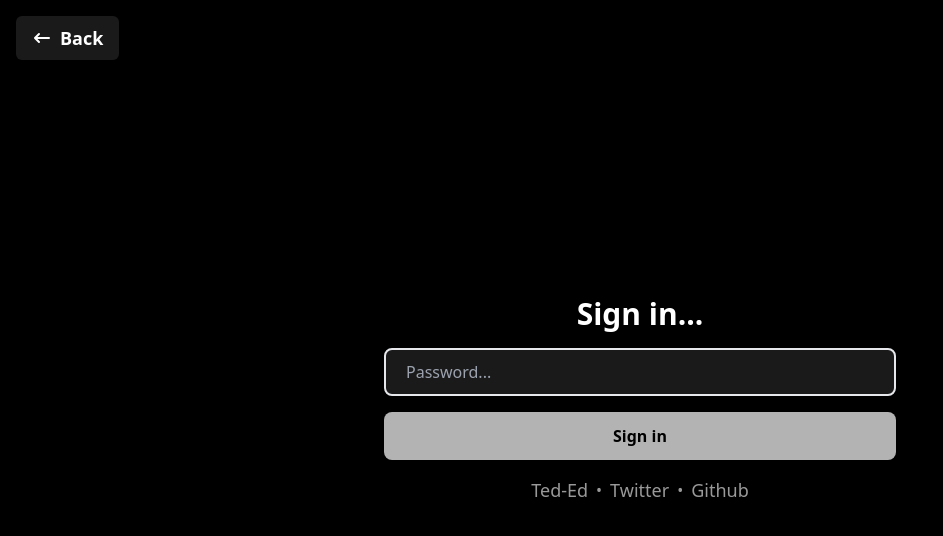
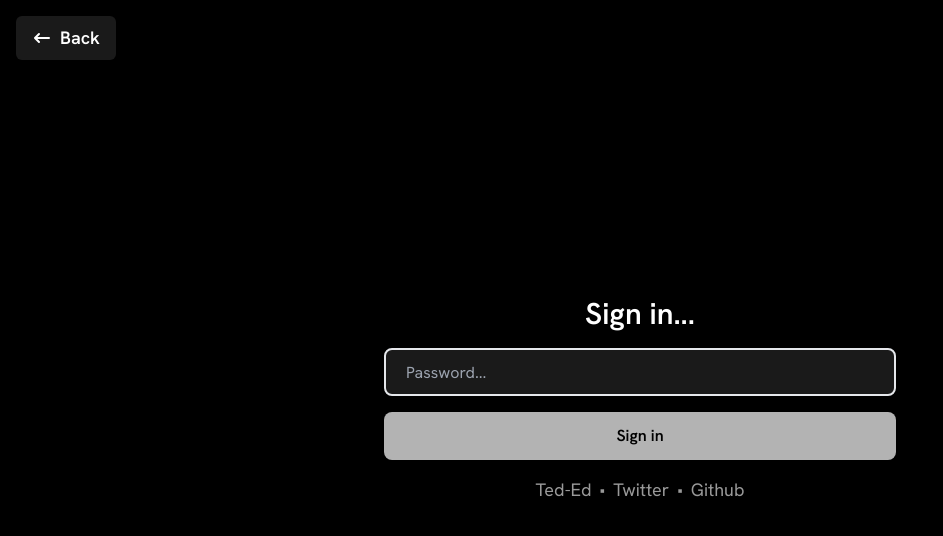
Before and after one commit to victoribironke/ted-ed-summarized, a Next.js app: page /add in a window 1280 px wide. Shown: the top 536 px of the page, without its empty margins (0-943 px from the left). Built offline with nearby package versions, Linux system fonts and the light colour scheme; no server answers.

Commit message:
added font

```diff
--- a/src/pages/add.tsx
+++ b/src/pages/add.tsx
@@ -12,6 +12,10 @@ import {
 import { AiOutlineLoading3Quarters } from "react-icons/ai";
 import { HiArrowNarrowLeft } from "react-icons/hi";
 import { useRouter } from "next/router";
+import { Hanken_Grotesk } from "next/font/google";
+import { classNames } from "@/utils/helpers";
+
+const hankenGrotesk = Hanken_Grotesk({ subsets: ["latin"] });
 
 const Add = () => {
   const router = useRouter();
@@ -60,13 +64,21 @@ const Add = () => {
       </Head>
 
       <button
-        className="flex items-center justify-center gap-2 text-white fixed top-4 font-semibold rounded-md left-4 bg-[#1a1a1a] px-4 py-2 text-lg"
+        className={classNames(
+          "flex items-center justify-center gap-2 text-white fixed top-4 font-semibold rounded-md left-4 bg-[#1a1a1a] px-4 py-2 text-lg",
+          hankenGrotesk.className
+        )}
         onClick={() => router.push("/")}
       >
         <HiArrowNarrowLeft className="text-xl" /> Back
       </button>
 
-      <main className="w-full max-w-5xl flex items-center justify-center gap-4 flex-col">
+      <main
+        className={classNames(
+          "w-full max-w-6xl flex items-center justify-center gap-4 flex-col",
+          hankenGrotesk.className
+        )}
+      >
         {signedIn ? (
           <>
             <h1 className="text-white font-semibold text-3xl">Add new...</h1>
```
